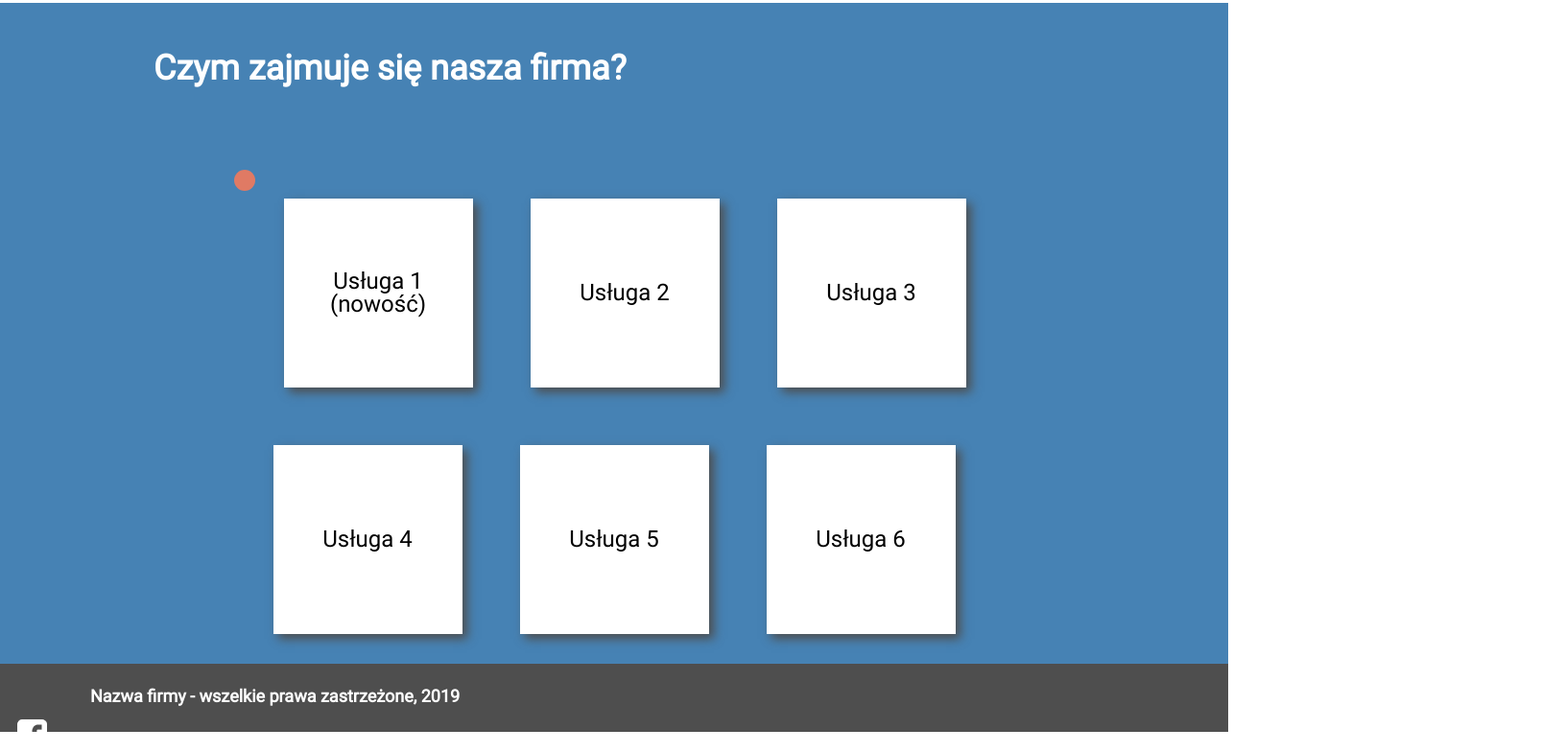
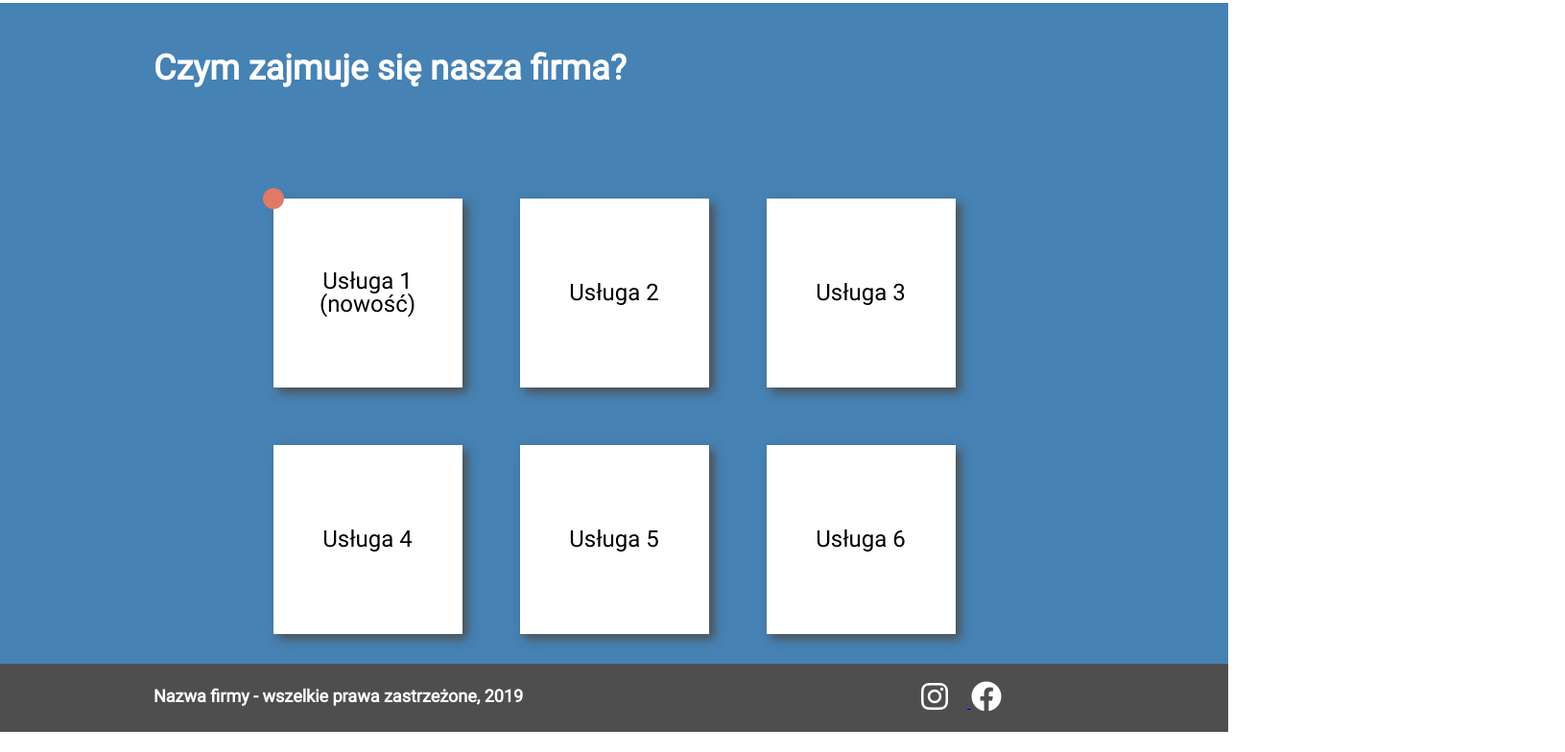
Before and after one commit to Marcel2857/projectt-1, a plain HTML site: page index.html in a window 1280 px wide. Shown: the part 1436-2220 px from the top of the page at 96% size, 1631 px wide, since content can reach past the window. After the commit the page ends 2199 px from the top, so only its background shows below. Drawn offline with Linux system fonts and the light colour scheme.

Commit message:
fixed third0circle, added proper icons

```diff
--- a/index.html
+++ b/index.html
@@ -6,6 +6,10 @@
     <title>Document</title>
     <link rel="stylesheet" href="reset.css" />
     <link rel="stylesheet" href="styles.css" />
+    <link
+      rel="stylesheet"
+      href="https://cdnjs.cloudflare.com/ajax/libs/font-awesome/6.4.2/css/all.min.css"
+    />
   </head>
   <body>
     <header class="header">
@@ -73,8 +77,10 @@
         <h1 class="question">Czym zajmuje się nasza firma?</h1>
         <div class="idk-why">
           <div class="offers">
-            <div class="third-circle"></div>
-            <div class="square">Usługa 1 (nowość)</div>
+            <div class="square">
+              Usługa 1 (nowość)
+              <div class="third-circle"></div>
+            </div>
             <div class="square">Usługa 2</div>
             <div class="square">Usługa 3</div>
           </div>
@@ -86,15 +92,16 @@
         </div>
       </div>
     </div>
-
     <footer class="footer">
-      <h1 class="end-credits">
-        Nazwa firmy - wszelkie prawa zastrzeżone, 2019
-      </h1>
-      <a href="https://www.youtube.com/watch?v=dQw4w9WgXcQ">
-        <img class="insta" src="icons/instagraminstagram.png" />
-      </a>
-      <img class="fb" src="icons/Facebook  x28 alt x29facebook.png" />
+      <div class="main-container">
+        <h1 class="end-credits">
+          Nazwa firmy - wszelkie prawa zastrzeżone, 2019
+        </h1>
+        <a href="https://www.youtube.com/watch?v=dQw4w9WgXcQ"
+          ><i class="fab fa-instagram fa-2x" style="color: #ffffff"></i>
+        </a>
+        <i class="fab fa-facebook fa-2x" style="color: #ffffff"></i>
+      </div>
     </footer>
   </body>
 </html>
--- a/styles.css
+++ b/styles.css
@@ -234,16 +234,21 @@ body {
   margin-top: 81.67px;
 }
 
-.third-circle {
-  height: 22px;
-  width: 22px;
-  border-radius: 50%;
-  background-color: #e07a64;
-}
-
 .offers {
   display: flex;
   justify-content: center;
+}
+
+.third-circle {
+  width: 22px;
+  height: 22px;
+  background-color: #e07a64;
+  border-radius: 50%;
+  position: absolute;
+  top: -11px;
+  left: -11px;
+  z-index: 2;
+  transition: transform 0.5s;
 }
 
 .square {
@@ -258,14 +263,26 @@ body {
   font-weight: 400;
   font-size: 24px;
   box-shadow: 5px 5px 10px rgba(78, 78, 78, 1);
-  transition: 0.5s;
+  z-index: 1;
+  transition: transform 0.5s;
+  position: relative;
 }
 
 .square:hover {
-  scale: 1.05;
+  transform: scale(1.05);
+}
+
+.square:hover .third-circle {
+  transform: scale(1);
 }
 
 /* fifth section  */
+
+.fa-2x {
+  margin-right: 20px;
+  padding-top: 18px;
+  display: flex;
+}
 
 .footer {
   width: 100%;
@@ -273,22 +290,15 @@ body {
   background-color: #4e4e4e;
 }
 
+.fa-instagram {
+  margin-left: 800px;
+}
+
 .end-credits {
   font-size: 18px;
   font-weight: 700;
   color: #ffffff;
   padding-top: 25px;
-  margin-left: 94px;
   display: flex;
   position: absolute;
 }
-
-.insta {
-  display: inline-block;
-  padding-top: 24px;
-  margin-left: 1600px;
-}
-
-.fb {
-  padding-left: 18px;
-}
```
Also changed, not shown: icons/Facebook  x28 alt x29facebook.png (deleted), icons/instagraminstagram.png (deleted).
